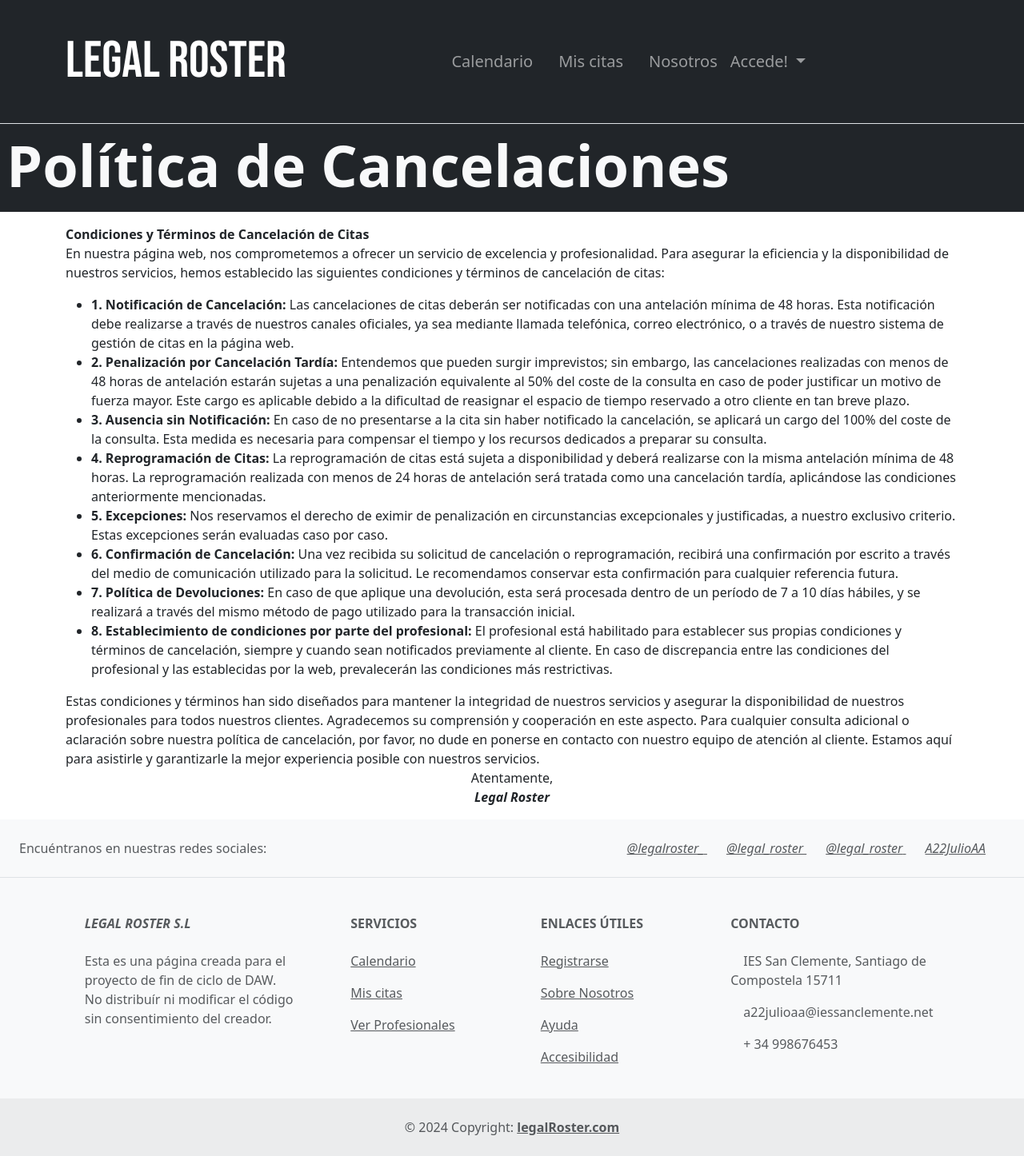
After one commit to A22JulioAA/legal_code, a Django app: page /politica-cancelaciones/ in a window 1280 px wide. The commit adds this page. Shown: the whole page at 80% size. Run offline with Django 5.2, Linux system fonts and the light colour scheme; some libraries are stand-ins or nearby versions.

Commit message:
Pequeños arreglos

```diff
--- a/citas/templates/agendar_cita.html
+++ b/citas/templates/agendar_cita.html
@@ -11,7 +11,7 @@ Agendar Cita
 {% block content %}
 
 <section class="container-fluid bg-dark p-2 border-top">
-    <h2 class="text-light display-2 fw-semibold">Reserva tu cita ahora!</h2>
+    <h2 class="text-light display-2 container">Reserva tu cita ahora!</h2>
 </section>
 
 {% language 'es' %} <!-- Establecer el idioma en español -->
--- a/core/templates/core/base.html
+++ b/core/templates/core/base.html
@@ -33,19 +33,6 @@ registros, ver base-login
     <!-- Header de la página en donde se situará el título y el menú de navegación.
          También la imagen de perfil y las opciones correspondientes. -->
     <header class="container-fluid p-0 m-0">
-        <!-- TÍTULO PRINCIPAL -->
-        <!--<h1 class="row bg-dark p-3 m-0 text-center text-light border-bottom fuente-personalizada">
-            <a href="/" class="col-8 text-white text-decoration-none"><i class="fa-solid fa-landmark"></i> LEGAL ROSTER</a>
-        </h1>-->
-
-        <!-- <div class="container-fluid m-0 p-0 bg-dark">
-            <a href="/">
-                <img src="{% static 'img/logo-legal.png' %}" class="img-fluid w-50 h-25" alt="Logo Legal Roster">
-            </a>
-        </div> -->
-
-        <!-- FIN TÍTULO PRINCIPAL -->
-
         <!-- MENÚ DE NAVEGACIÓN -->
 
         <nav class="navbar navbar-expand-lg bg-dark navbar-dark text-light p-4">
@@ -71,7 +58,7 @@ registros, ver base-login
                                 aria-expanded="false">
                                 <i class="fa-regular fa-user"></i>
                                 {% if request.user.is_authenticated %}
-                                Hi, {{ user.name }}!
+                                Hi, {{ user.name | capfirst }}!
 
                                 {% else %}
                                 Accede!
@@ -97,43 +84,6 @@ registros, ver base-login
                 </div>
             </div>
         </nav>
-
-
-
-        <!--<nav class="row navbar navbar-dark navbar-expand-lg bg-dark m-0 p-2">
-      <div class="col-8 bg-dark text-center">
-        <button class="navbar-toggler" type="button" data-bs-toggle="collapse" data-bs-target="#navbarNavAltMarkup">
-          <span class="navbar-toggler-icon"></span>
-        </button>
-        <div class="collapse navbar-collapse justify-content-center" id="navbarNavAltMarkup">
-          <div class="navbar-nav">
-            <a class="nav-link me-3" href="{% url 'calendario' %}"><i class="fa-regular fa-calendar"></i> Calendario</a>
-            <a class="nav-link me-3" href="{% url 'agendar-cita' %}"><i class="fa-regular fa-bell"></i> Agendar cita</a>
-            <a class="nav-link me-3" href="{% url 'citas-principal' %}"><i class="fa-regular fa-hand-point-up"></i> Mis citas</a>
-            <a class="nav-link" href="{% url 'sobre-nosotros' %}"><i class="fa-solid fa-people-roof"></i> Sobre nosotros</a>
-          </div>
-        </div>
-      </div>
-       <div class="col-4 bg-light text-dark text-center row m-0 rounded-3">
-        <i class="fa-regular fa-user col-2 d-flex align-items-center"></i>
-        <div class="col-10">
-        {% if request.user.is_authenticated %}
-        <a href="/profile" class='text-dark border border-dark'>{{ user | upper }}</a><br><span>Ult. Con: {{ user.last_login | time:'H:i A' }}</span><br>
-        <a class="text-dark" href="{% url 'salir' %}" class='text-dark'><i class="fa-solid fa-right-from-bracket"></i> Salir</a>
-        {% else %}
-        <div class="text-dark row justify-content-center mt-2">
-            <a href="{% url 'login' %}" class='text-decoration-none text-dark'>Inicia sesión aquí</a>
-        </div>
-        <hr>
-        <div class="text-dark row justify-content-center mb-2">
-            <a href="{% url 'register' %}" class='text-decoration-none text-dark'>Registrate aquí</a>
-        </div>
-        {% endif %}
-          </div>
-        <br />
-
-      </div>
-    </nav>-->
         <!-- FIN MENÚ NAVEGACIÓN -->
     </header>
     <!-- FIN HEADER -->
--- /dev/null
+++ b/core/templates/core/politica-cancelaciones.html
@@ -0,0 +1,93 @@
+{% extends "core/base.html" %}
+
+{% block title %}
+
+Política de cancelaciones
+
+{% endblock %}
+
+{% block content %}
+
+<section class="container-fluid bg-dark p-2 border-top">
+    <h2 class="text-light display-2 fw-semibold">Política de Cancelaciones</h2>
+</section>
+
+<section class="mt-3 container">
+    <strong>Condiciones y Términos de Cancelación de Citas</strong>
+    <p>
+        En nuestra página web, nos comprometemos a ofrecer un servicio de excelencia y
+        profesionalidad. Para asegurar la eficiencia y la disponibilidad de nuestros servicios,
+        hemos establecido las siguientes condiciones y términos de cancelación de citas:
+
+    <ul>
+        <li>
+            <strong>1. Notificación de Cancelación:</strong>
+            Las cancelaciones de citas deberán ser notificadas con una antelación mínima de 48 horas. Esta notificación
+            debe realizarse a través de nuestros canales oficiales, ya sea mediante llamada telefónica, correo
+            electrónico, o a través de nuestro sistema de gestión de citas en la página web.
+        </li>
+        <li>
+            <strong>2. Penalización por Cancelación Tardía:</strong>
+            Entendemos que pueden surgir imprevistos; sin embargo, las cancelaciones realizadas con menos de 48 horas de
+            antelación estarán sujetas a una penalización equivalente al 50% del coste de la consulta en caso de poder
+            justificar
+            un motivo de fuerza mayor. Este cargo es aplicable debido a la dificultad de reasignar el espacio de tiempo
+            reservado a otro cliente en tan breve plazo.
+        </li>
+        <li>
+            <strong>3. Ausencia sin Notificación:</strong>
+            En caso de no presentarse a la cita sin haber notificado la cancelación, se aplicará un cargo del 100% del
+            coste de la consulta. Esta medida es necesaria para compensar el tiempo y los recursos dedicados a preparar
+            su consulta.
+        </li>
+        <li>
+            <strong>4. Reprogramación de Citas:</strong>
+            La reprogramación de citas está sujeta a disponibilidad y deberá realizarse con la misma antelación mínima
+            de 48 horas. La reprogramación realizada con menos de 24 horas de antelación será tratada como una
+            cancelación tardía,
+            aplicándose las condiciones anteriormente mencionadas.
+        </li>
+        <li>
+            <strong>5. Excepciones:</strong>
+            Nos reservamos el derecho de eximir de penalización en circunstancias excepcionales y justificadas, a
+            nuestro
+            exclusivo criterio. Estas excepciones serán evaluadas caso por caso.
+        </li>
+        <li>
+            <strong>6. Confirmación de Cancelación:</strong>
+            Una vez recibida su solicitud de cancelación o reprogramación, recibirá una confirmación por escrito a
+            través
+            del medio de comunicación utilizado para la solicitud. Le recomendamos conservar esta confirmación para
+            cualquier referencia futura.
+        </li>
+        <li>
+            <strong>7. Política de Devoluciones:</strong>
+            En caso de que aplique una devolución, esta será procesada dentro de un período de 7 a 10 días hábiles, y se
+            realizará a través del mismo método de pago utilizado para la transacción inicial.
+        </li>
+        <li>
+            <strong>8. Establecimiento de condiciones por parte del profesional:</strong>
+            El profesional está habilitado para establecer sus propias condiciones y términos de cancelación, siempre y
+            cuando
+            sean notificados previamente al cliente. En caso de discrepancia entre las condiciones del profesional
+            y las establecidas por la web, prevalecerán las condiciones más restrictivas.
+        </li>
+    </ul>
+    Estas condiciones y términos han sido diseñados para mantener la integridad de nuestros servicios y asegurar la
+    disponibilidad de nuestros profesionales para todos nuestros clientes. Agradecemos su comprensión y cooperación en
+    este
+    aspecto.
+
+    Para cualquier consulta adicional o aclaración sobre nuestra política de cancelación, por favor, no dude en ponerse
+    en contacto con nuestro equipo de atención al cliente. Estamos aquí para asistirle y garantizarle la mejor
+    experiencia posible con nuestros servicios.
+    <br>
+    <div class="container text-center">
+        Atentamente,
+        <br>
+        <strong><i>Legal Roster</i></strong>
+    </div>
+    </p>
+
+</section>
+{% endblock %}
--- a/core/urls.py
+++ b/core/urls.py
@@ -20,4 +20,5 @@ urlpatterns = [
     path('solicitudes/', views.solicitudes, name='solicitudes'),
     path('obtener-citas/', views.obtener_citas, name='obtener_citas'),
     path('anular-cita/<int:id_cita>/', views.anular_cita, name='anular_cita'),
+    path('politica-cancelaciones/', views.politica_cancelaciones, name='politica_cancelaciones'),
 ]
--- a/core/views.py
+++ b/core/views.py
@@ -161,11 +161,26 @@ def obtener_citas(request):
 
 @login_required
 def anular_cita(request, id_cita):
+    """
+    Anula una cita existente en el sistema.
+
+    Parameters:
+        request (HttpRequest): La solicitud HTTP recibida.
+        id_cita (int): El ID de la cita a anular.
+
+    Returns:
+        HttpResponseRedirect: Una redirección a la página de inicio.
+
+    """
+
     if request.method == 'POST':
         cita = Cita.objects.get(id=id_cita)
         cita.delete()
         messages.success(request, 'Tu cita se ha anulado con éxito.')
-        return redirect('homepage')
+        return redirect('citas-principal')
     else:
         messages.error(request, 'No se ha podido anular tu cita.')
-        return redirect('homepage')
+        return redirect('citas-principal')
+
+def politica_cancelaciones(request):
+    return render(request, 'core/politica-cancelaciones.html')
--- a/legal_code/settings.py
+++ b/legal_code/settings.py
@@ -97,7 +97,7 @@ DATABASES = {
         "USER": "postgres",
         "PASSWORD": "abc123.",
         "HOST": "127.0.0.1",
-        "PORT": "5433",
+        "PORT": "5432",
     }
 }
 
--- a/static/css/profile.css
+++ b/static/css/profile.css
@@ -1,4 +1,7 @@
 img {
     border-radius: 50%;
+    width: 20vh;
+    height: 20vh;
     border: 2px solid white;
+    object-fit: cover;
 }
--- a/users/templates/profile.html
+++ b/users/templates/profile.html
@@ -16,7 +16,7 @@ Perfil
         <div class="p-3">
             <figure class="p-3 text-center">
                 {% if user.imagen_perfil %}
-                <img src="{{user.imagen_perfil.url}}" alt="Imagen de perfil" class="img-fluid" width="50%">
+                <img src="{{user.imagen_perfil.url}}" alt="Imagen de perfil" class="img-fluid">
                 {% else %}
                 <img src="{% static 'img/usuario.jpg' %}" alt="Imagen de perfil sin establecer">
                 {% endif %}
@@ -31,6 +31,7 @@ Perfil
 
                 <button type="submit" class="btn btn-danger" data-bs-toggle="modal"
                     data-bs-target="#modalConfirmacion">Eliminar Perfil</button>
+                <a href="/logout" class="btn btn-danger">Cerrar Sesión</a>
 
             </div>
         </div>
```
Also changed, not shown: citas/templates/citas_principal.html (+16 -13 lines), core/forms.py (+3 -30 lines), core/templates/core/homepage.html (+6 -8 lines).
